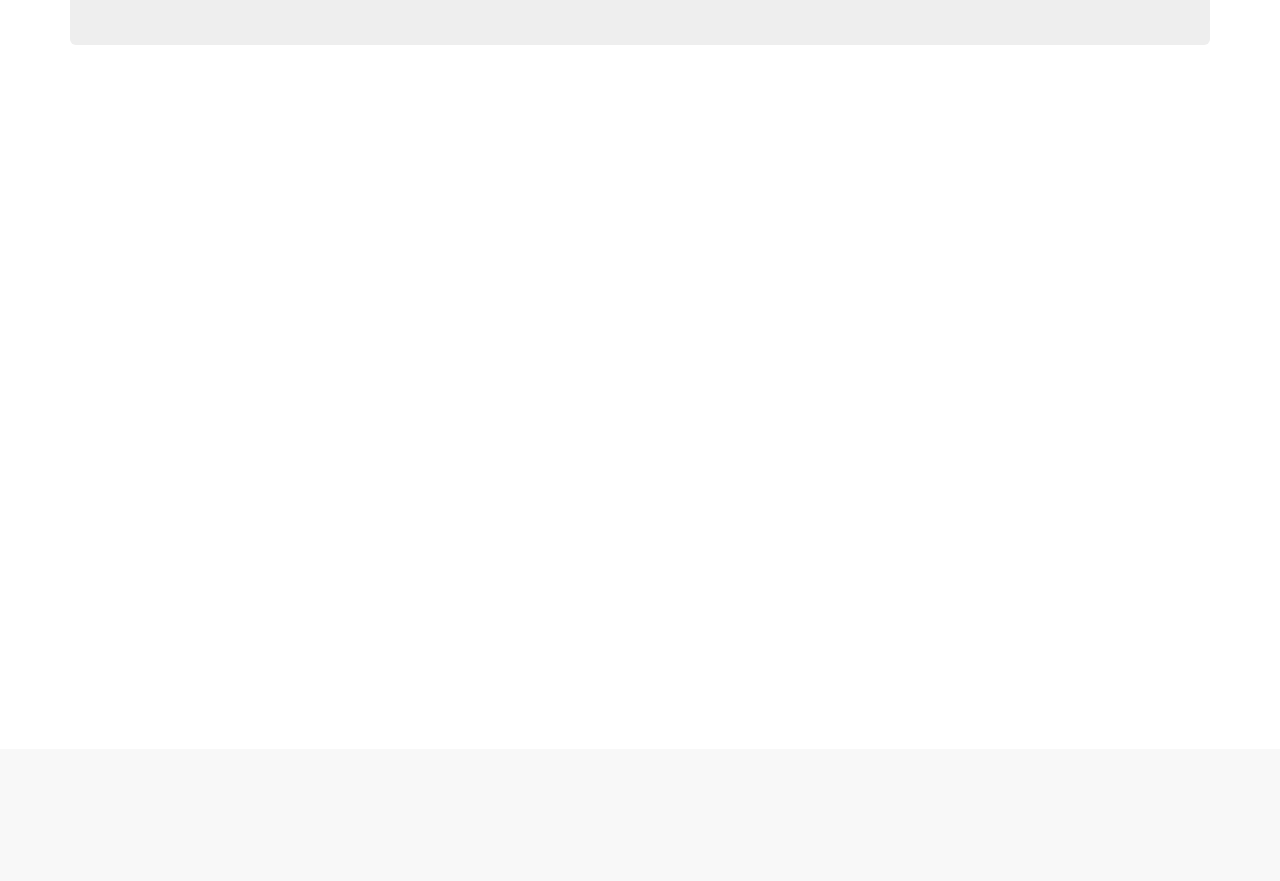
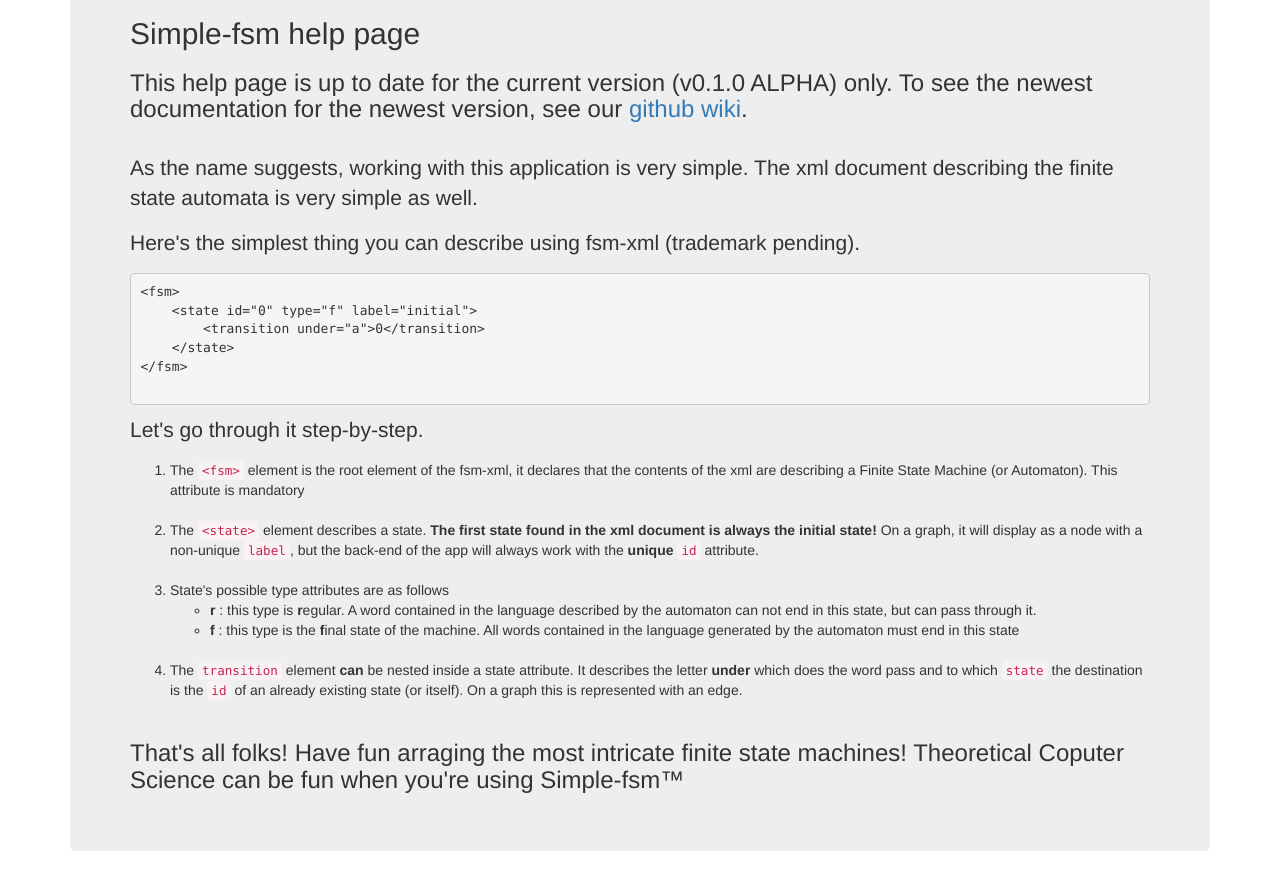
Before and after one commit to kuhi/simple-fsm, a Flask app: page /help in a window 1280 px wide. Shown: the part 51-932 px from the top of the page. Before the commit the page ends 51 px from the top, so only its background shows below. Run offline with Flask 2, Linux system fonts and the light colour scheme; parts of the project's set-up code (start-up, migrations or seed data) failed here and were passed over; some libraries are stand-ins or nearby versions.

Commit message:
help page init

```diff
--- a/src/templates/help.html
+++ b/src/templates/help.html
@@ -37,7 +37,29 @@
 
         <div class="container">
             <div class="jumbotron">
-
+            <h2>Simple-fsm help page</h2>
+            <h3>This help page is up to date for the current version (v0.1.0 ALPHA) only. To see the newest documentation for the newest version, see our <a href="https://github.com/kuhi/simple-fsm/wiki">github wiki</a>.</h3><br/>
+            <p>As the name suggests, working with this application is very simple. The xml document describing the finite state automata is very simple as well.</p>
+            <p>Here's the simplest thing you can describe using fsm-xml (trademark pending).</p>
+            <pre>
+&lt;fsm&gt;
+    &lt;state id=&quot;0&quot; type=&quot;f&quot; label=&quot;initial&quot;&gt;
+        &lt;transition under=&quot;a&quot;&gt;0&lt;/transition&gt;
+    &lt;/state&gt;
+&lt;/fsm&gt;
+            </pre>
+            <p>Let's go through it step-by-step.</p>
+            <ol>
+                <li>The <code>&lt;fsm&gt;</code> element is the root element of the fsm-xml, it declares that the contents of the xml are describing a Finite State Machine (or Automaton). This attribute is mandatory</li></br>
+                <li>The <code>&lt;state&gt;</code> element describes a state. <b>The first state found in the xml document is always the initial state!</b> On a graph, it will display as a node with a non-unique <code>label</code>, but the back-end of the app will always work with the <b>unique</b> <code>id</code> attribute.</li></br>
+                <li>State's possible type attributes are as follows
+                    <ul>
+                        <li><b>r</b> : this type is <b>r</b>egular. A word contained in the language described by the automaton can not end in this state, but can pass through it.</li>
+                        <li><b>f</b> : this type is the <b>f</b>inal state of the machine. All words contained in the language generated by the automaton must end in this state</li>
+                    </ul></li></br>
+                <li>The <code>transition</code> element <b>can</b> be nested inside a state attribute. It describes the letter <b>under</b> which does the word pass and to which <code>state</code> the destination is the <code>id</code> of an already existing state (or itself). On a graph this is represented with an edge.</li></br>
+            </ol>
+            <h3>That's all folks! Have fun arraging the most intricate finite state machines! Theoretical Coputer Science can be fun when you're using Simple-fsm™</h3>
             </div>
         </div>
 
```
